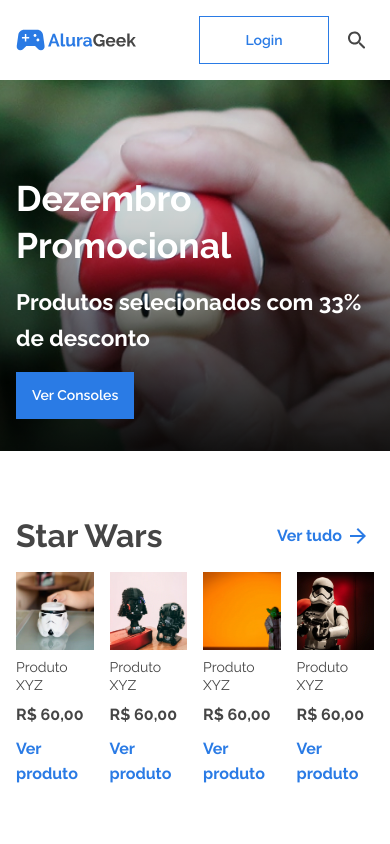
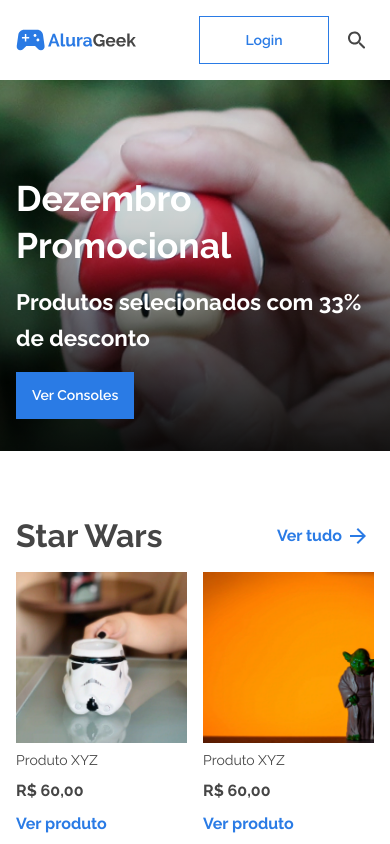
Before and after one commit to heitorlisboa/alura-geek, a Next.js app: page / in a window 390 px wide. Shown: the top 844 px of the page. Built offline with nearby package versions, Linux system fonts and the light colour scheme.

Commit message:
Ajuste na estilização mobile

```diff
--- a/src/components/Header/Header.module.scss
+++ b/src/components/Header/Header.module.scss
@@ -5,6 +5,7 @@
 }
 
 .headerContainer {
+  gap: var(--size-5);
   justify-content: space-between;
 
   padding-block: var(--size-3);
--- a/src/components/ProductsCategory/ProductsCategory.module.scss
+++ b/src/components/ProductsCategory/ProductsCategory.module.scss
@@ -1,3 +1,5 @@
+@use "../../styles/partials/screen-breakpoints.scss" as sb;
+
 .category {
   margin-block: var(--size-6);
 
@@ -54,3 +56,10 @@
     font-weight: normal;
   }
 }
+
+@media (max-width: 700px) {
+  .productList {
+    grid-template-columns: 1fr 1fr;
+    grid-template-rows: 1fr 1fr;
+  }
+}
--- a/src/components/ProductsCategory/index.tsx
+++ b/src/components/ProductsCategory/index.tsx
@@ -24,7 +24,7 @@ type ProductsCategoryProps = {
 const ProductsCategory: FC<ProductsCategoryProps> =
   function ProductsCategoryComponent({ title, categoryLinkHref, products }) {
     const windowSize = useWindowSize();
-    const numberOfProducts = windowSize <= 768 ? 4 : 6;
+    const numberOfProducts = windowSize < 1024 ? 4 : 6;
 
     const categoryTitleId = `${title.toLowerCase()}-category-title`;
 
```
